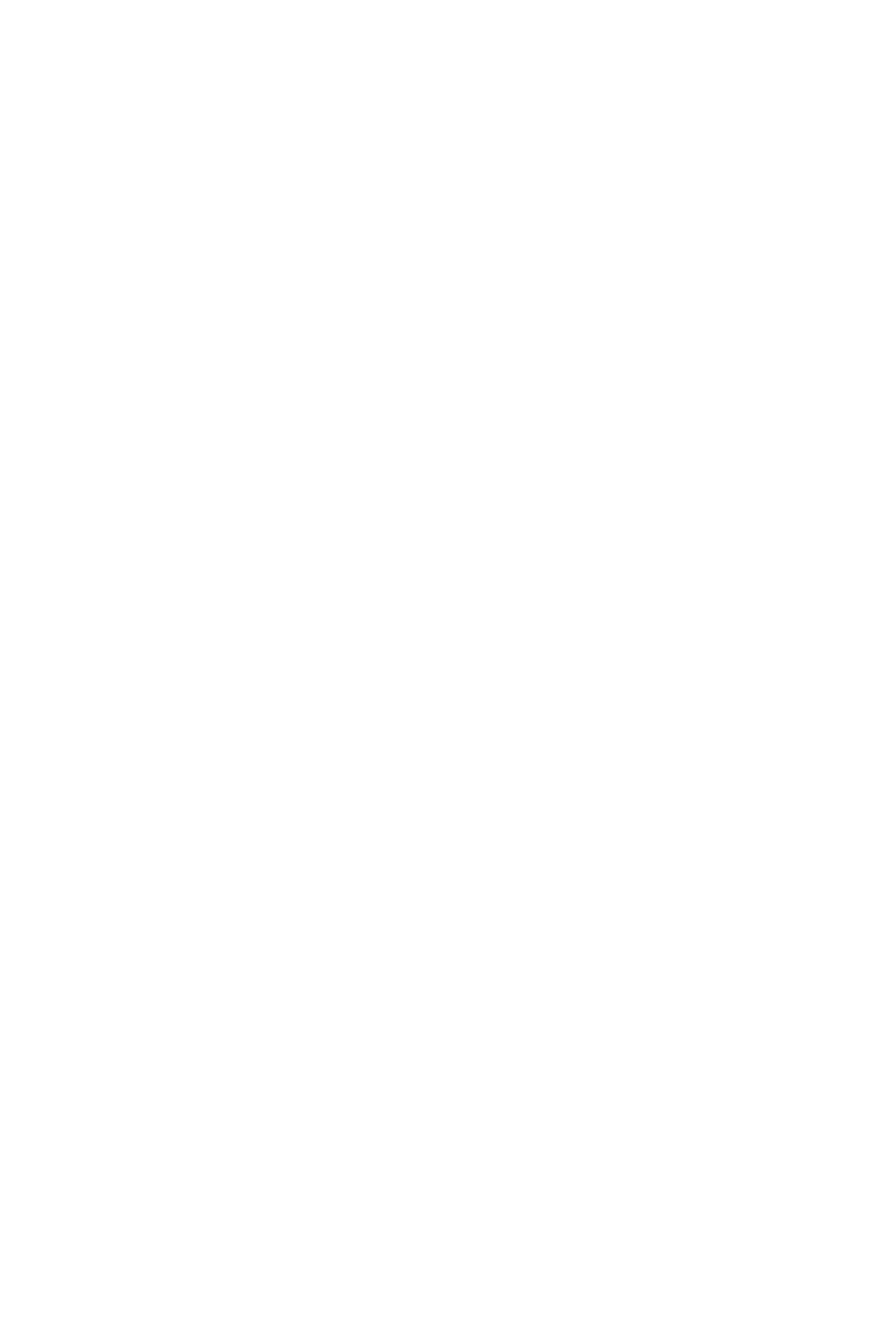
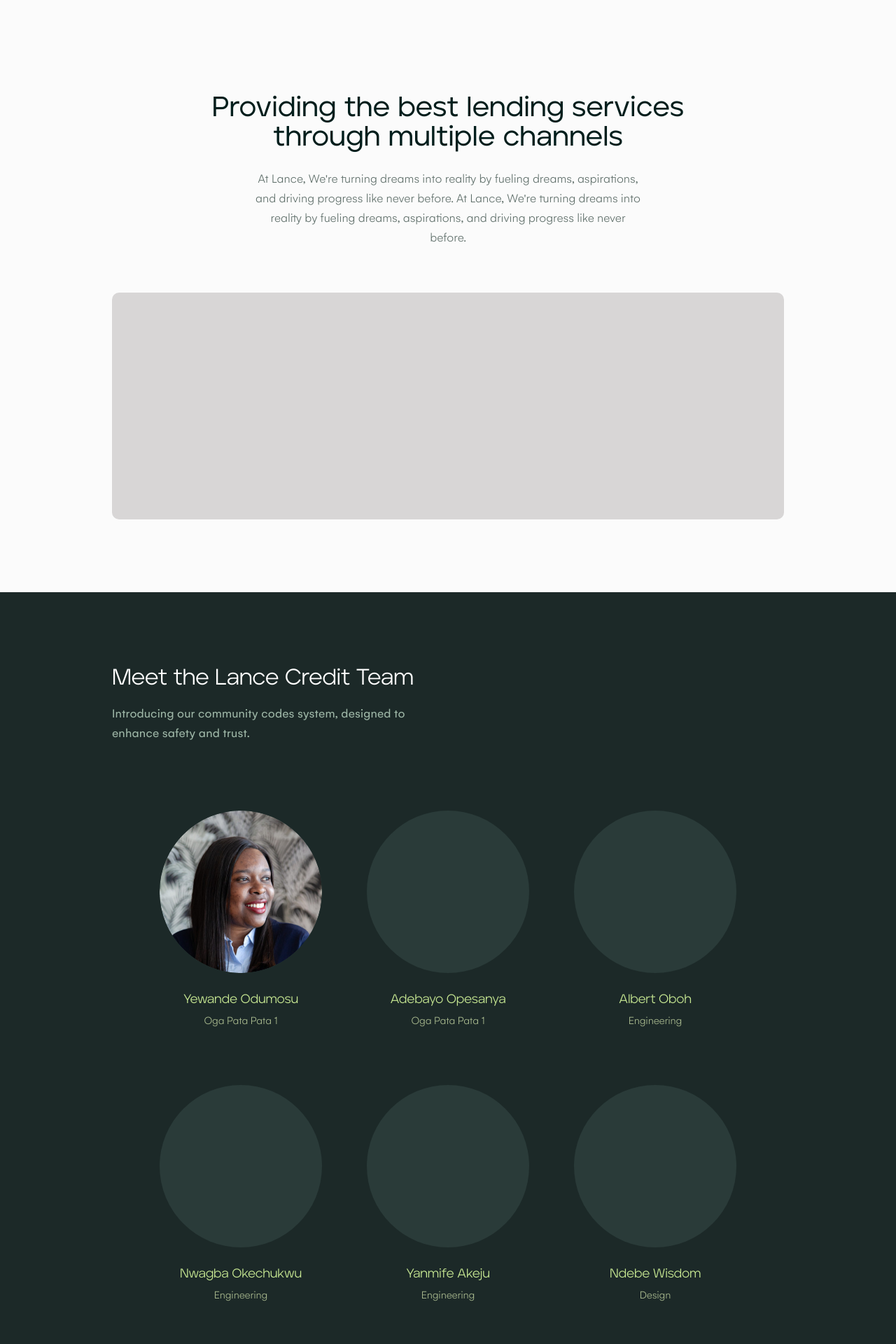
Before and after one commit to Lance-Credit/website, a Nuxt app: page /about in a window 1280 px wide. Before the commit this address had no page. Shown: the part 120-2040 px from the top of the page at 70% size. Before the commit the page ends 800 px from the top, so only its background shows below. Built offline with nearby package versions, Linux system fonts and the light colour scheme.

Commit message:
:sparkles: Feat: about page

```diff
--- a/assets/css/typography.css
+++ b/assets/css/typography.css
@@ -1,26 +1,8 @@
-:root {
-    /* --wasigo-text-gray: #52525B; */
-    /* --wasigo-blue: #255CFF;
-    --wasigo-light-blue: #F1F5FF; */
-}
 
 body{
     font-family: 'Aventa';
     font-style: normal;
     font-weight: 400;
-    /* font-size: 20px;
-    color: var(--wasigo-text-gray);
-    line-height: 30px; */
-}
-
-h1,
-h2,
-h3,
-h4,
-h5 {
-    /* font-family: Roobert;
-    font-style: normal;
-    font-weight: 700; */
 }
 
 h1{
--- a/components/MainFooter.vue
+++ b/components/MainFooter.vue
@@ -1,5 +1,5 @@
 <template>
-    <footer class="pt-20 sm:pt-[104px] pb-20 sm:pb-[92px] px-8 bg-white">
+    <footer class="pt-20 sm:pt-[104px] pb-20 sm:pb-[92px] px-8 bg-[#FBFBFB]">
         <div class="mb-6 sm:mb-24 text-center">
             <p class="mb-4 text-[#061803] text-xl sm:text-[32px] leading-[24px] sm:leading-[38px] tracking-[-0.2px] sm:tracking-[-0.32px] font-medium">
                 Build and manage credit within your network in minutes
--- a/components/MainMenu.vue
+++ b/components/MainMenu.vue
@@ -1,6 +1,6 @@
 <template>
     <div class="z-10 w-full absolute py-9 px-[138.5px] flex justify-between">
-        <div>
+        <NuxtLink to="/">
             <svg width="171" height="24" viewBox="0 0 171 24" fill="none" xmlns="http://www.w3.org/2000/svg">
                 <path fill-rule="evenodd" clip-rule="evenodd" d="M1.88324 11.3978L9.35321 0.222132C9.678 -0.132895 10.0918 -0.0538805 10.2759 0.398562L12.3043 5.3776C12.3907 5.62274 12.4124 5.88773 12.3671 6.14468C12.3218 6.40164 12.2111 6.64106 12.0467 6.83776L8.10608 12.8385H2.6704C1.6143 12.8504 0.984362 12.4283 1.88324 11.3978Z" fill="#C8E993"/>
                 <path fill-rule="evenodd" clip-rule="evenodd" d="M16.156 20.0012H3.72688C2.9873 19.9525 2.30047 19.7501 1.98395 18.9718L0.0703125 13.3379C0.310289 13.734 0.769554 14.1259 2.01598 14.1237H14.1431C14.3928 14.1367 14.6346 14.2197 14.8432 14.364C15.0517 14.5084 15.2193 14.7088 15.3285 14.9442L16.6732 19.184C16.8584 19.6342 16.6267 20.0023 16.156 20.0012Z" fill="#C8E993"/>
@@ -16,13 +16,15 @@
                 <path d="M139.103 3.98092C138.789 3.98092 138.52 3.87566 138.296 3.66513C138.072 3.4546 137.96 3.19496 137.96 2.88618C137.96 2.57741 138.072 2.32478 138.296 2.12829C138.52 1.91776 138.789 1.8125 139.103 1.8125C139.416 1.8125 139.685 1.91776 139.909 2.12829C140.133 2.32478 140.245 2.57741 140.245 2.88618C140.245 3.19496 140.133 3.4546 139.909 3.66513C139.685 3.87566 139.416 3.98092 139.103 3.98092ZM139.192 6.14934C139.576 6.14934 139.887 6.46027 139.887 6.84383V16.9496C139.887 17.3331 139.576 17.6441 139.192 17.6441H139.013C138.63 17.6441 138.319 17.3331 138.319 16.9496V6.84383C138.319 6.46027 138.63 6.14934 139.013 6.14934H139.192Z" fill="#C8E993"/>
                 <path d="M145.498 7.39145C145.114 7.39145 144.803 7.70238 144.803 8.08593V14.5283C144.803 15.23 144.945 15.7143 145.229 15.9809C145.513 16.2476 146.013 16.3809 146.729 16.3809H147.531C147.88 16.3809 148.163 16.6637 148.163 17.0125C148.163 17.3613 147.88 17.6441 147.531 17.6441H146.483C145.378 17.6441 144.557 17.4055 144.019 16.9283C143.482 16.4371 143.213 15.6371 143.213 14.5283V8.08593C143.213 7.70238 142.902 7.39145 142.519 7.39145H142.132C141.789 7.39145 141.511 7.11339 141.511 6.77039C141.511 6.4274 141.789 6.14934 142.132 6.14934H142.519C142.902 6.14934 143.213 5.83841 143.213 5.45486V3.95962C143.213 3.57606 143.524 3.26513 143.908 3.26513H144.109C144.492 3.26513 144.803 3.57606 144.803 3.95962V5.45485C144.803 5.83841 145.114 6.14934 145.498 6.14934H147.542C147.885 6.14934 148.163 6.4274 148.163 6.77039C148.163 7.11339 147.885 7.39145 147.542 7.39145H145.498Z" fill="#C8E993"/>
             </svg>
-        </div>
+        </NuxtLink>
         <ul class="flex gap-16 items-center">
             <li class="text-[#C8E993] font-gelion-m text-base font-medium">
                 Products
             </li>
             <li class="text-[#C8E993] font-gelion-m text-base font-medium">
-                About Us
+                <NuxtLink to="/about">
+                    About Us
+                </NuxtLink>
             </li>
             <li>
                 <NuxtLink to="" class="btn btn-primary">
--- /dev/null
+++ b/pages/about.vue
@@ -0,0 +1,82 @@
+<template>
+    <MainMenu class="hidden sm:flex"/>
+    <div class="bg-[#FBFBFB] pt-[194px] sm:pt-[254px] sm:px-40 pb-0 sm:pb-[104px] text-center">
+        <p class="px-8 mb-6 text-[#021E1C] text-[32px] sm:text-[40px] leading-[30px] sm:leading-[42px] font-medium">
+            Providing the best lending services<br>through multiple channels
+        </p>
+        <p class="px-8 mb-10 sm:mb-16 max-w-[623px] mx-auto text-[#5C6C67] font-gelion-l text-base sm:text-lg leading-[26px]">
+            At Lance, We're turning dreams into reality by fueling dreams, aspirations, and
+            driving progress like never before. At Lance, We're turning dreams into reality
+            by fueling dreams, aspirations, and driving progress like never before.
+        </p>
+        <div class="max-w-[1120px] h-[324px] mx-auto bg-[#D8D6D6] sm:rounded-[10px]"></div>
+    </div>
+    <div class="bg-[#1C2928] py-20 sm:py-[104px] px-8 sm:px-[160px]">
+        <div class="max-w-[1120px] mx-auto">
+            <div class="mb-10 sm:mb-24 text-center sm:text-left">
+                <p class="mb-4 text-white text-[22px] sm:text-[32px] leading-[28px] sm:leading-[40px] tracking-[-0.22px] sm:tracking-[-0.32px]">
+                    Meet the Lance Credit Team
+                </p>
+                <p class="max-w-[453px] text-[#9FB8A8] text-base sm:text-lg leading-[26px] tracking-[0.16px] sm:tracking-[0.18px] font-gelion-r">
+                    Introducing our community codes system, designed to enhance safety and trust.
+                </p>
+            </div>
+            <ul class="flex gap-x-6 sm:gap-x-16 gap-y-16 sm:gap-y-20 text-center flex-wrap justify-center">
+                <li v-for="(member, key) in teamMembers" :key="key" class="w-[151px] sm:w-auto">
+                    <div class="rounded-full mb-4 sm:mb-6 bg-[#2A3B39] w-24 sm:w-[232px] h-24 sm:h-[232px] mx-auto">
+                        <img v-if="member.img" :src="member.img" alt="" class="w-full h-full rounded-full">
+                    </div>
+                    <p class="mb-1 text-[#C8E993] text-base sm:text-lg leading-[24px] tracking-[-0.16px] sm:tracking-[-0.18px]">
+                        {{ member.name }}
+                    </p>
+                    <p class="text-[#ACBD91] font-gelion-l text-sm sm:text-base sm:leading-[24px] tracking-[-0.14px] sm:tracking-[-0.16px]">
+                        {{ member.title }}
+                    </p>
+                </li>
+            </ul>
+        </div>
+    </div>
+    <MainFooter/>
+</template>
+
+<script setup lang="ts">
+
+    const teamMembers = [
+        {
+            name: 'Yewande Odumosu',
+            title: 'Oga Pata Pata 1',
+            img: '/assets/img/team-yewande.png'
+        },
+        {
+            name: 'Adebayo Opesanya',
+            title: 'Oga Pata Pata 1',
+            img: ''
+        },
+        {
+            name: 'Albert Oboh',
+            title: 'Engineering',
+            img: ''
+        },
+        {
+            name: 'Nwagba Okechukwu',
+            title: 'Engineering',
+            img: ''
+        },
+        {
+            name: 'Yanmife Akeju',
+            title: 'Engineering',
+            img: ''
+        },
+        {
+            name: 'Ndebe Wisdom',
+            title: 'Design',
+            img: ''
+        },
+        {
+            name: 'Oluwatimilehin Lawal',
+            title: 'Design',
+            img: ''
+        }
+    ]
+
+</script>
--- a/pages/index.vue
+++ b/pages/index.vue
@@ -327,14 +327,6 @@
     .indicator{
         transition: all 1s ease 0s
     }
-    .a{
-
-
-
-
-
-
-    }
 </style>
 
 <script setup lang="ts">
```
Also changed, not shown: public/assets/img/team-yewande.png (added).
